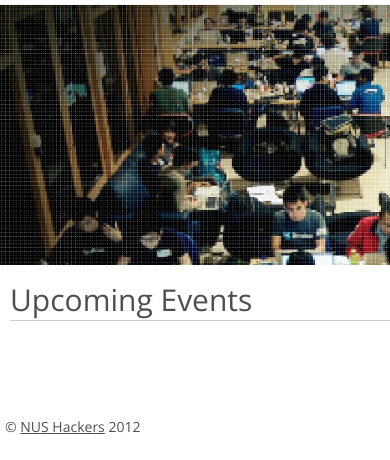
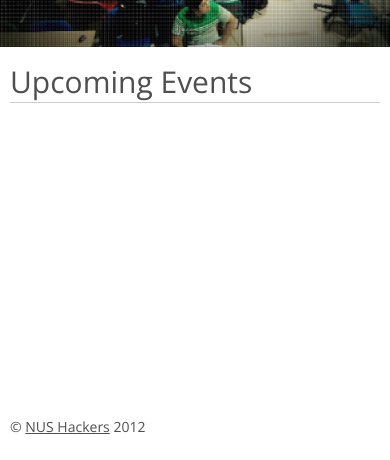
Before and after one commit to nushackers/hackerschool, a Flask app: template templates/index.html in a window 390 px wide; the page is wider, and only the part inside the window is pictured. Shown: the part 384-844 px from the top of that part. Run offline with Flask 2, Linux system fonts and the light colour scheme; the template is opened without the code that fills it, so the values that code supplies are empty.

Commit message:
mobile friendly

```diff
--- a/static/css/main.css
+++ b/static/css/main.css
@@ -202,7 +202,6 @@
 }
 .banner {
   height: 230px;
-  min-width: 700px;
   position: relative;
   background-size: 100%;
   background-repeat: no-repeat;
@@ -220,6 +219,7 @@
   line-height: 35px;
 }
 .events {
+  margin-top: -20px;
   margin-left: 0;
 }
 .events ul,
@@ -235,7 +235,7 @@
 .events .event img {
   position: absolute;
   right: 0;
-  top: 0;
+  top: 15px;
   width: 140px;
   padding: 20px;
 }
@@ -251,6 +251,7 @@
   font-weight: 600;
 }
 .events .event .info .row .calltoaction {
+  display: inline-block;
   color: #d70000;
   font-weight: bold;
 }
@@ -276,8 +277,28 @@
   margin: 0 auto -90px;
 }
 /*
-
 Sticky Footer by Ryan Fait
 http://ryanfait.com/
-
 */
+@media screen and (max-width: 700px) {
+  #logo {
+    width: 200px;
+  }
+  .centered {
+    width: auto;
+  }
+  .banner {
+    height: 200px;
+  }
+  .events .event .info {
+    width: 100%;
+    padding: 0 5px;
+    margin: 0;
+  }
+  .events .event img {
+    display: none;
+  }
+  footer {
+    padding-left: 10px;
+  }
+}
--- a/static/css/main.less
+++ b/static/css/main.less
@@ -74,10 +74,9 @@
   margin: auto;
   position: relative;
 }
-
 .banner {
   height: 230px;
-  min-width: 700px;
+  // min-width: 700px;
   position: relative;
   background-size: 100%;
   background-repeat: no-repeat;
@@ -85,7 +84,6 @@
     background-image: url(/static/img/mainbanner.jpg);
   }
 }
-
 h2 {
   font-size: 30px;
   font-weight: 100;
@@ -96,6 +94,7 @@
   line-height: 35px;
 }
 .events {
+  margin-top: -20px;
   margin-left: 0;
   ul, li {
     list-style: none;
@@ -108,7 +107,7 @@
     img {
       position: absolute;
       right: 0;
-      top: 0;
+      top: 15px;
       width: 140px;
       padding: 20px;
     }
@@ -122,6 +121,7 @@
           font-weight: 600;
         }
         .calltoaction {
+          display: inline-block;
           color: #d70000;
           font-weight: bold;
         }
@@ -137,7 +137,6 @@
     color: #4f4f4f;
   }
 }
-
 html, body {
   height: 100%;
 }
@@ -150,10 +149,34 @@
   height: 100%;
   margin: 0 auto -90px;  //the bottom margin is the negative value of the footer's height
 }
-
 /*
-
 Sticky Footer by Ryan Fait
 http://ryanfait.com/
+*/
 
-*/
+@media screen and (max-width: 700px){
+  #logo {
+    width: 200px;
+  }
+  .centered {
+    width: auto;
+  }
+  .banner {
+    height: 200px;
+  }
+  .events {
+    .event {
+      .info {
+        width: 100%;
+        padding: 0 5px;
+        margin: 0;
+      }
+      img {
+        display: none;
+      }
+    }
+  }
+  footer {
+    padding-left: 10px;
+  }
+}
```
